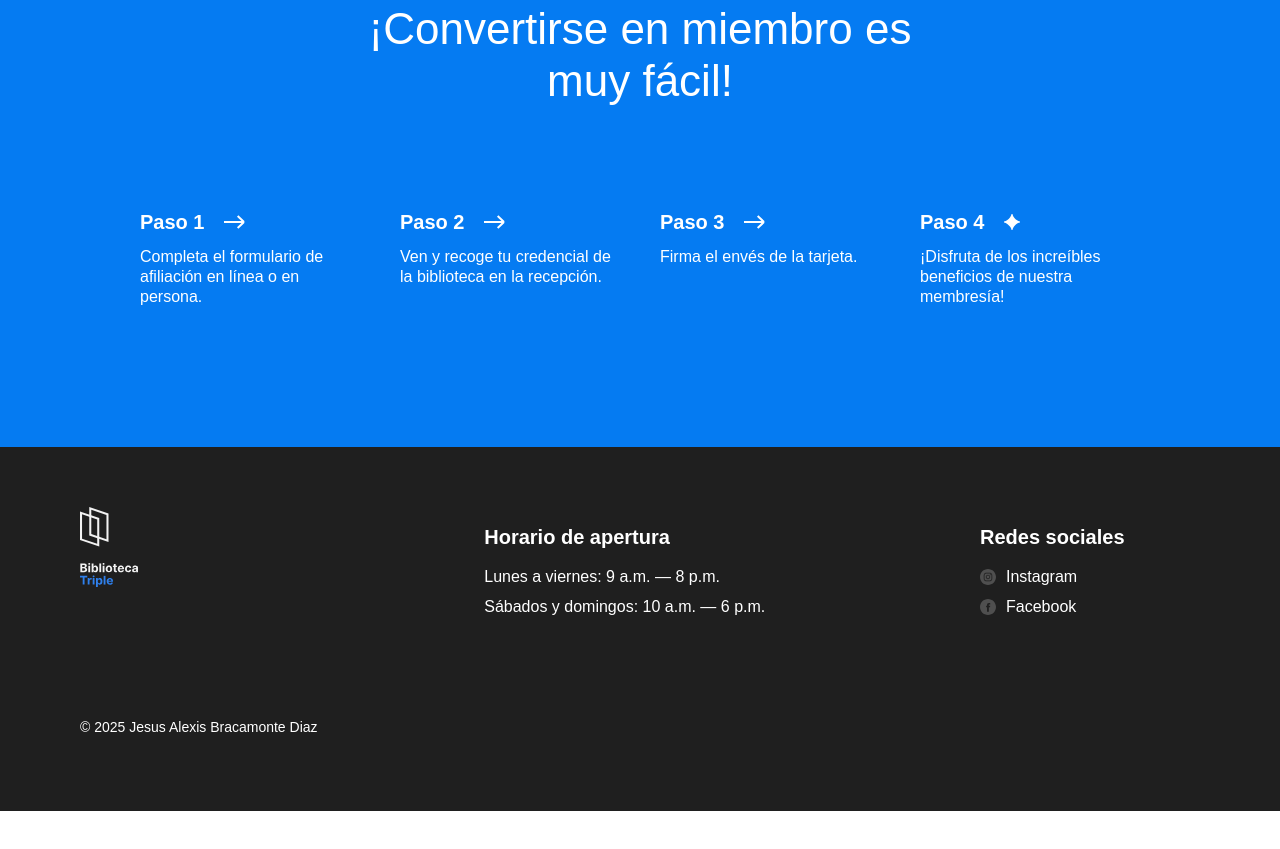
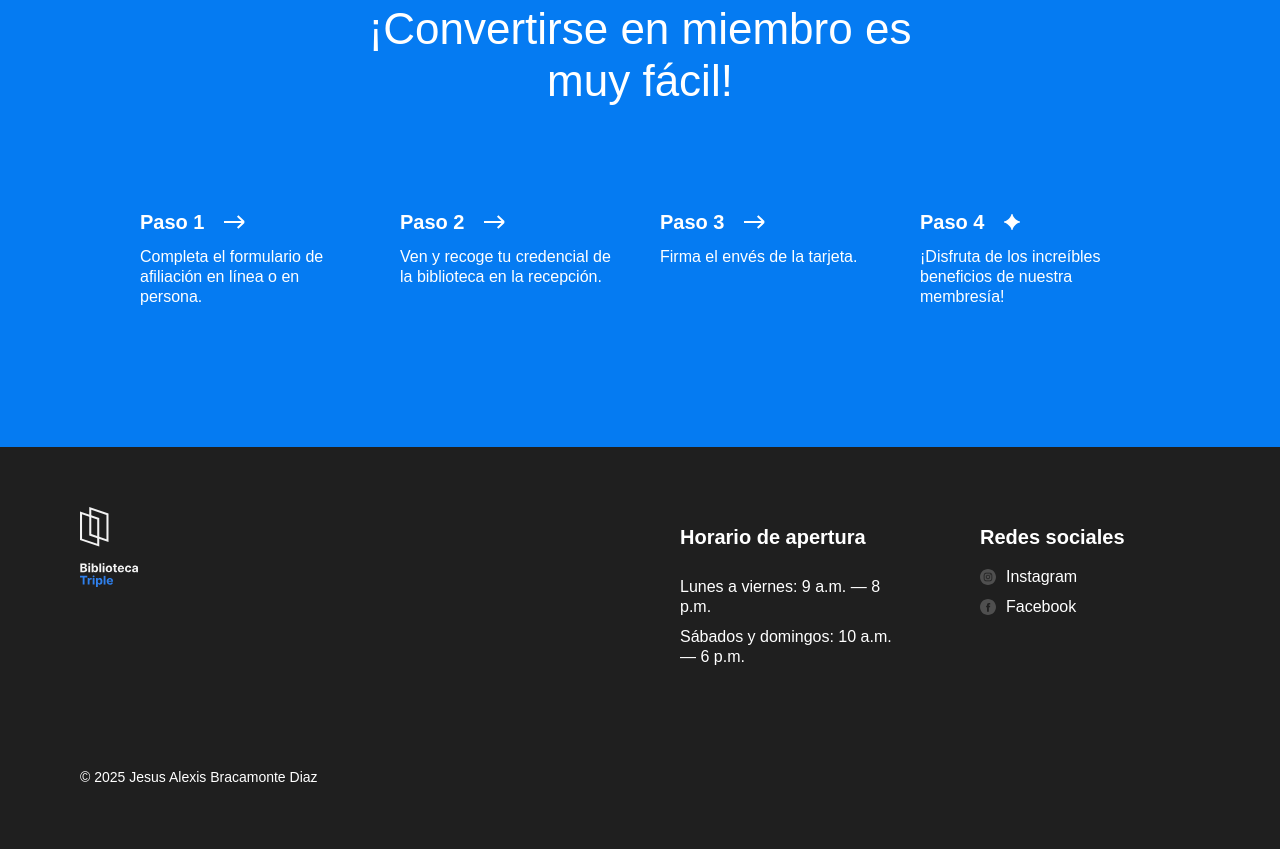
Before and after one commit to iTsAlex18/web_project_library_es, a plain HTML site: page index.html in a window 1280 px wide. Shown: the part 3035-3884 px from the top of the page. Before the commit the page ends 3846 px from the top, so only its background shows below. Drawn offline with Linux system fonts and the light colour scheme.

Commit message:
nueva mejora5

```diff
--- a/styles/style.css
+++ b/styles/style.css
@@ -359,8 +359,11 @@
 }
 
 .footer__column_content_hours {
-  flex: auto;
+  flex: 1;
   font-size: 16px;
+  display: flex;
+  flex-direction: column;
+  gap: 10px;
 }
 
 .footer__column_content_social {
```
